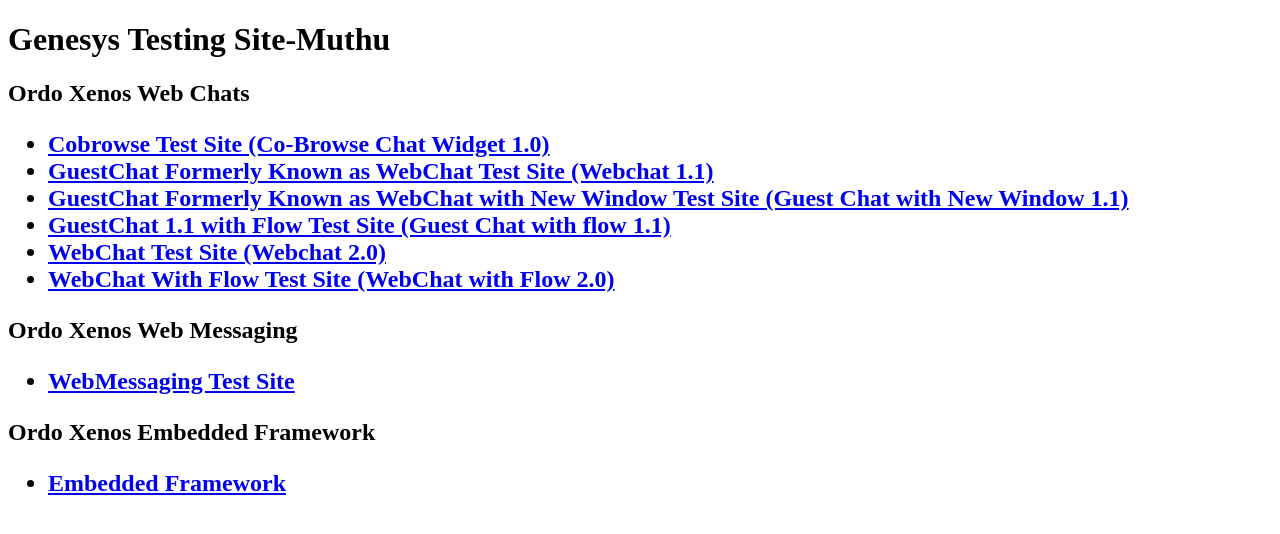
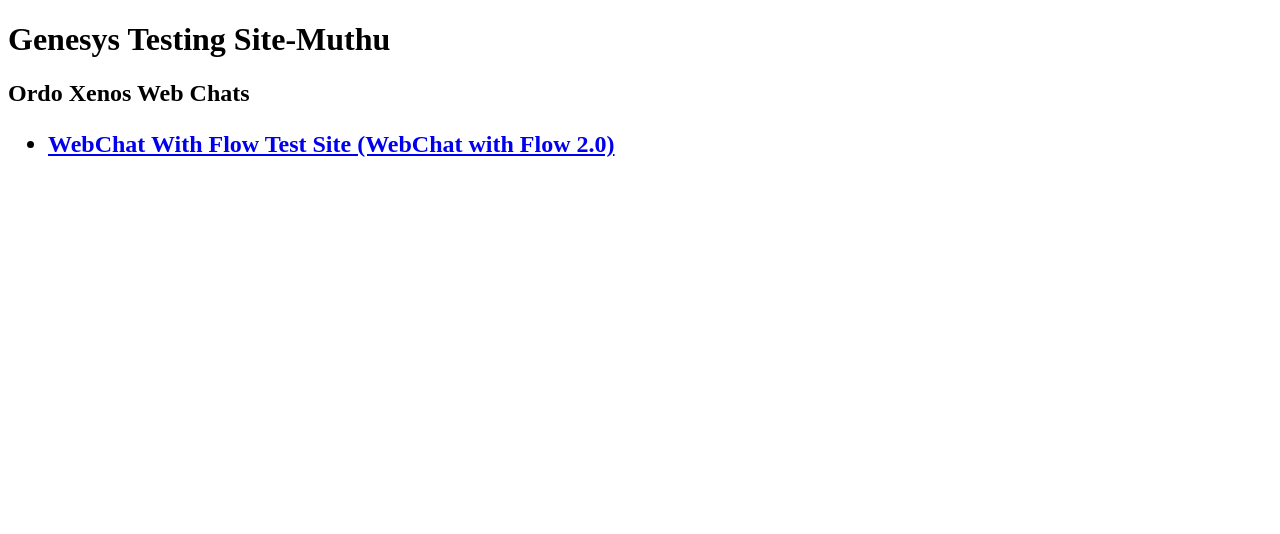
Before and after one commit to muthumayileri/WebChatMuthu, a plain HTML site: page Index.html in a window 1280 px wide. Drawn offline with Linux system fonts and the light colour scheme.

Commit message:
Update Index.html

```diff
--- a/Index.html
+++ b/Index.html
@@ -6,28 +6,8 @@
 <h2>Ordo Xenos Web Chats<h2>
 <nav>
 	<ul>
-		<li> <a href="cobrowse.html">Cobrowse Test Site (Co-Browse Chat Widget 1.0)</a> </li>
-		<li> <a href="guestchat.html">GuestChat Formerly Known as WebChat Test Site (Webchat 1.1)</a> </li>
-		<li> <a href="guestchatnewwindow.html">GuestChat Formerly Known as WebChat with New Window Test Site (Guest Chat with New Window 1.1)</a> </li>
-		<li> <a href="guestchatwithflow.html">GuestChat 1.1 with Flow Test Site (Guest Chat with flow 1.1)</a> </li>
-		<li> <a href="webchat.html">WebChat Test Site (Webchat 2.0)</a> </li>
 		<li> <a href="webchatwithflow.html">WebChat With Flow Test Site (WebChat with Flow 2.0)</a> </li>
 	</ul>
 </nav>
-<h2>Ordo Xenos Web Messaging<h2>
-<nav>
-	<ul>
-		<li> <a href="webmessaging.html">WebMessaging Test Site</a> </li>
-	</ul>
-
-</nav>
-<h2>Ordo Xenos Embedded Framework<h2>
-<nav>
-	<ul>
-		<li> <a href="embeddedFramework.html">Embedded Framework</a> </li>
-	</ul>
-</nav>
-
-
 </body>
 </html>
```
